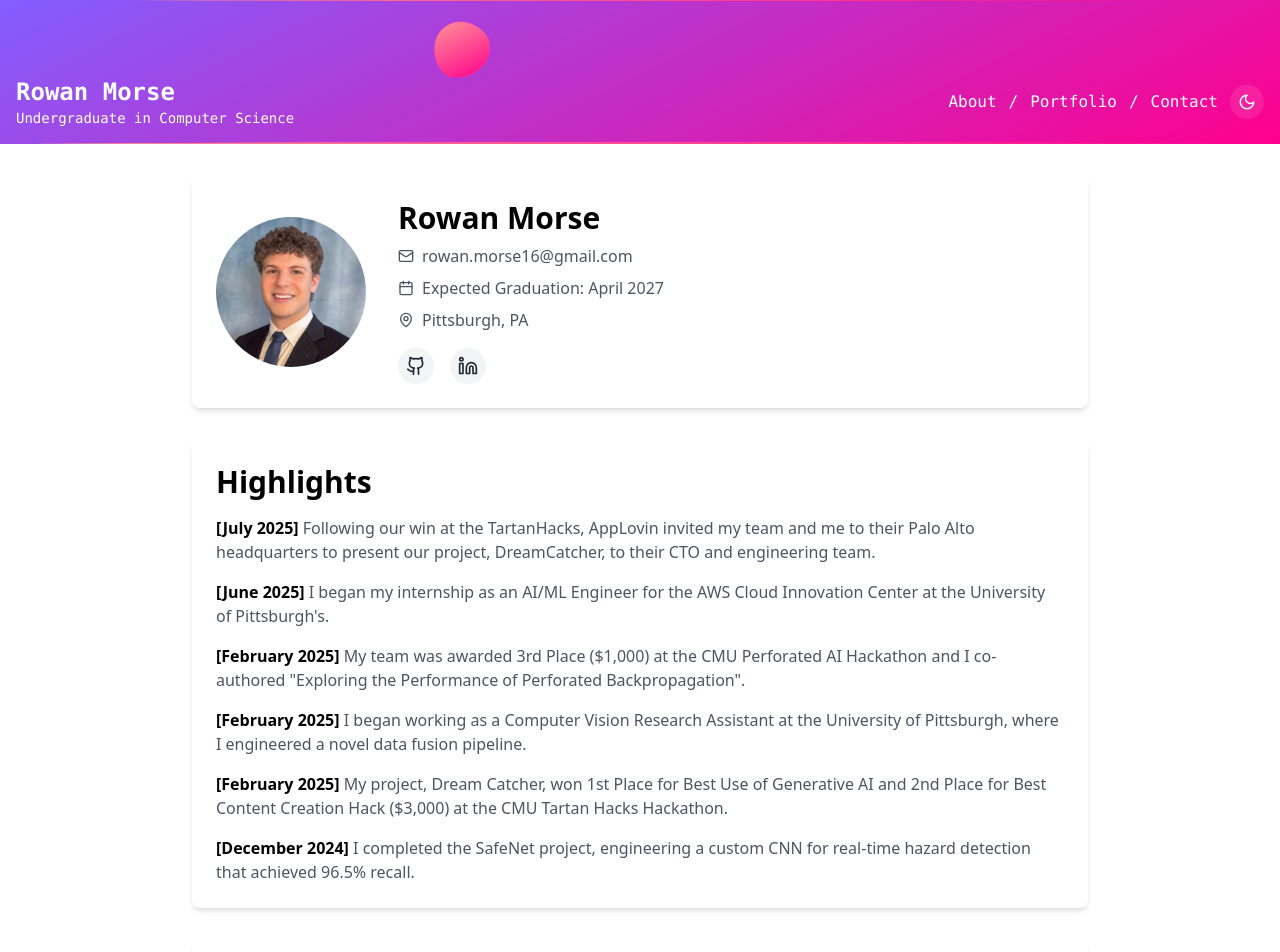
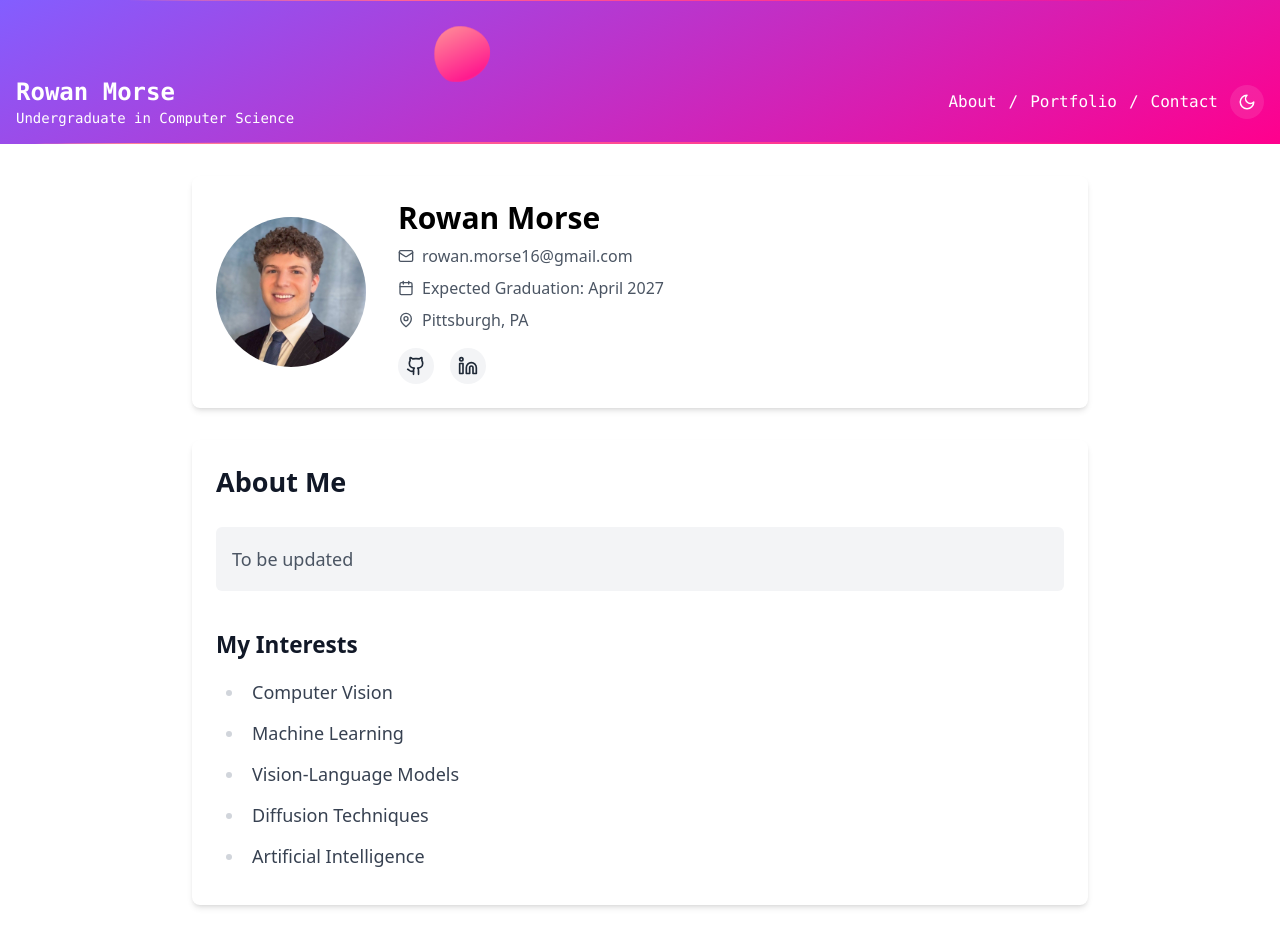
Before and after one commit to morse-rowan/morse-rowan.github.io, a React (Vite) app: page / in a window 1280 px wide. Shown: the top 952 px of the page. Built offline with nearby package versions, Linux system fonts and the light colour scheme.

Commit message:
deleted section

```diff
--- a/src/pages/About.tsx
+++ b/src/pages/About.tsx
@@ -74,31 +74,6 @@ const About = () => {
           </div>
         </div>
 
-        {/* Highlights Section */}
-        <div className="bg-white dark:bg-[hsl(250,25.3%,19.4%)] rounded-lg shadow-md p-6 mb-8">
-          <h2 className="text-3xl font-bold mb-4 text-black dark:text-white">Highlights</h2>
-          <ul className="space-y-4 text-gray-600 dark:text-gray-300">
-            <li>
-              <strong className="text-black dark:text-white">[July 2025]</strong> Following our win at the TartanHacks, AppLovin invited my team and me to their Palo Alto headquarters to present our project, DreamCatcher, to their CTO and engineering team.
-            </li>
-            <li>
-              <strong className="text-black dark:text-white">[June 2025]</strong> I began my internship as an AI/ML Engineer for the AWS Cloud Innovation Center at the University of Pittsburgh's.
-            </li>
-            <li>
-              <strong className="text-black dark:text-white">[February 2025]</strong> My team was awarded 3rd Place ($1,000) at the CMU Perforated AI Hackathon and I co-authored "Exploring the Performance of Perforated Backpropagation".
-            </li>
-            <li>
-              <strong className="text-black dark:text-white">[February 2025]</strong> I began working as a Computer Vision Research Assistant at the University of Pittsburgh, where I engineered a novel data fusion pipeline.
-            </li>
-            <li>
-              <strong className="text-black dark:text-white">[February 2025]</strong> My project, Dream Catcher, won 1st Place for Best Use of Generative AI and 2nd Place for Best Content Creation Hack ($3,000) at the CMU Tartan Hacks Hackathon.
-            </li>
-            <li>
-              <strong className="text-black dark:text-white">[December 2024]</strong> I completed the SafeNet project, engineering a custom CNN for real-time hazard detection that achieved 96.5% recall.
-            </li>
-          </ul>
-        </div>
-
         {/* Markdown Content */}
         <div className="bg-white dark:bg-[hsl(250,25.3%,19.4%)] rounded-lg shadow-md p-6">
           <div className="prose dark:prose-invert max-w-none">
```
